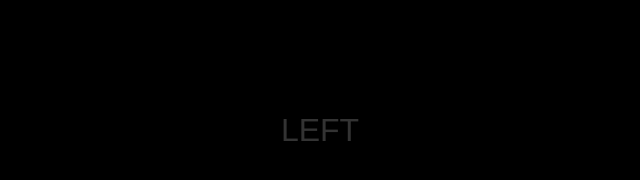
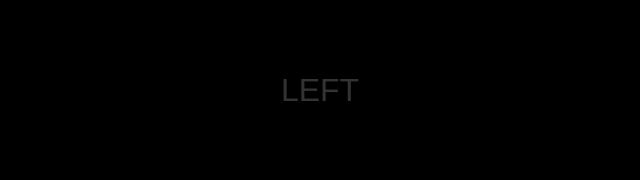
Before and after one commit to ericfhchen/left, a Next.js app: page / in a window 1280 px wide. Shown: the part 610-790 px from the top of the page, without its empty margins (320-960 px from the left). Built offline with nearby package versions, Linux system fonts and the light colour scheme.

Commit message:
attempt to get above IG UI

```diff
--- a/src/app/page.js
+++ b/src/app/page.js
@@ -1,7 +1,9 @@
 export default function Home() {
   return (
-    <div className="flex items-end justify-center h-[100svh] overflow-hidden">
-      <a href="mailto:office@ericlchen.com"><p className="hover:animate-blink font-normal mb-10 text-xl">LEFT</p></a>
+    <div className="flex flex-col items-end justify-center min-h-screen overflow-hidden">
+      <a href="mailto:office@ericlchen.com" className="fixed bottom-0 left-1/2 transform -translate-x-1/2 -translate-y-1/2 z-50">
+        <p className="hover:animate-blink font-normal mb-10 text-xl">LEFT</p>
+      </a>
     </div>
   );
 }
```
